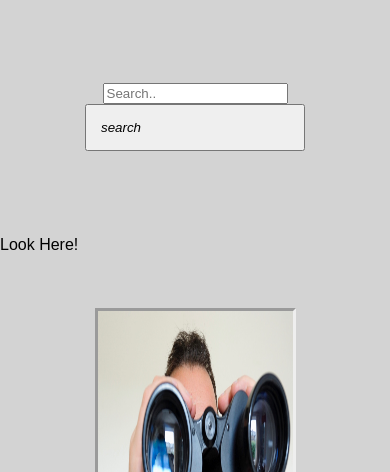
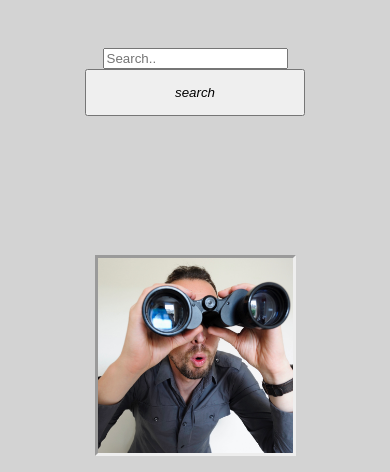
Before and after one commit to sannedy30/project2, a plain HTML site: page index.html in a window 390 px wide. Shown: the part 595-1067 px from the top of the page. Drawn offline with nearby package versions, Linux system fonts and the light colour scheme.

Commit message:
aligned responsiveness center

```diff
--- a/index.html
+++ b/index.html
@@ -22,7 +22,7 @@
         </button>
     </div>
   <div id=search-result>
-        Look Here!
+
   </div>
 
   <br>
@@ -30,7 +30,7 @@
   <br>
 
     <div class="container2">
-      <img src="images/binoculars.jpg" alt="man with binoculars" width="500px" height="500px" class="center">
+      <img src="images/binoculars.jpg" alt="man with binoculars" class="center">
       <h2 class="center">What You Looking For?</h2>
     </div>
   </div>
--- a/style.css
+++ b/style.css
@@ -11,12 +11,13 @@ h1 {
   font-size: 75px;
   font-family: Permanent Marker;
 }
+
 .search-container  {
   padding: 35px;
   margin: 50px;
   text-align: center;
+  }
 
-}
 .image {
   border-style: inset;
   border-width: thin;
@@ -34,23 +35,26 @@ h1 {
 }
 .Title {
   border-style: inset;
-  margin: 50px;
+  margin: 15px;
+
 }
-
-.search-result{
-  text-align: center;
-
+.container2 {
+  width: 100%;
+  height: auto;
+  align: center
 }
 
 
 @media screen and (max-width: 600px) {
    .search-container {
     float: none;
-  }
-  .search-container button {
+    }
+
+
+   .search-container button {
     float: none;
     display: block;
-    text-align: left;
+    text-align: center;
     width: 100%;
     margin: 0;
     padding: 14px;
```
